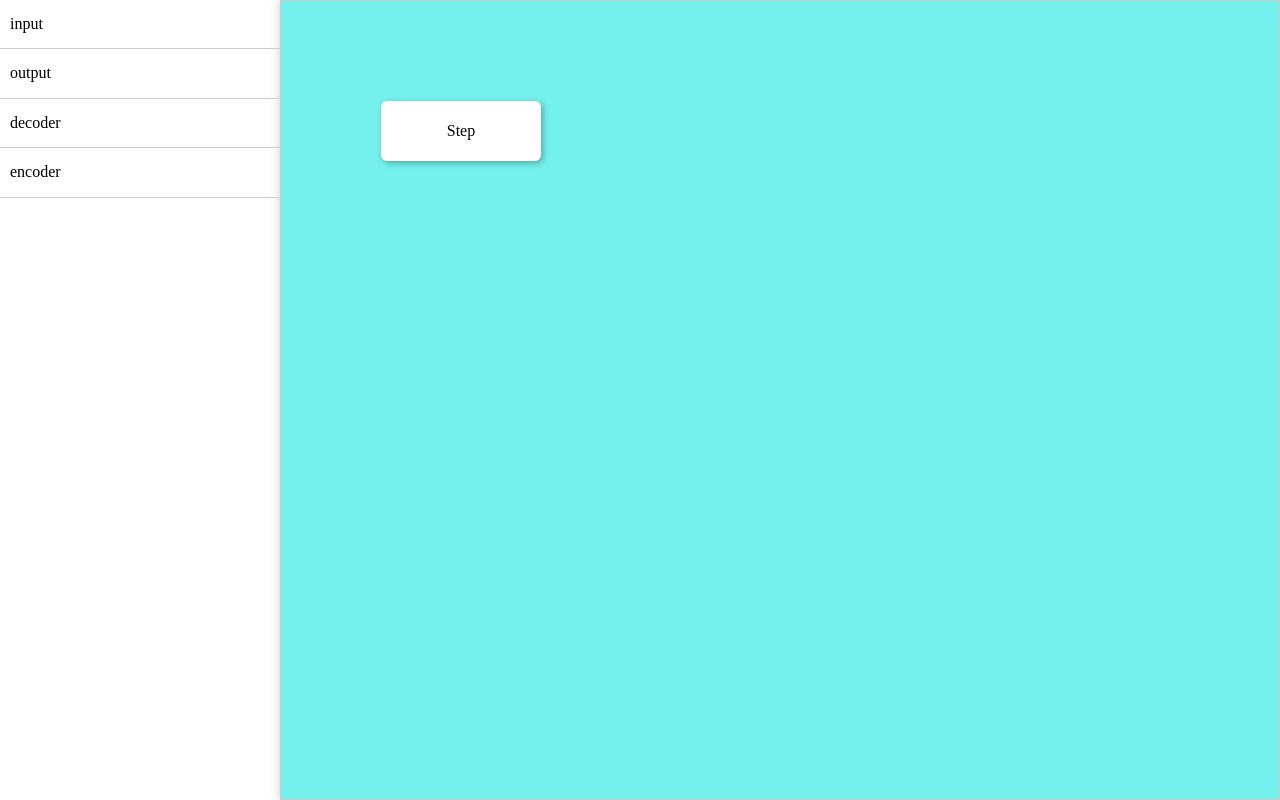
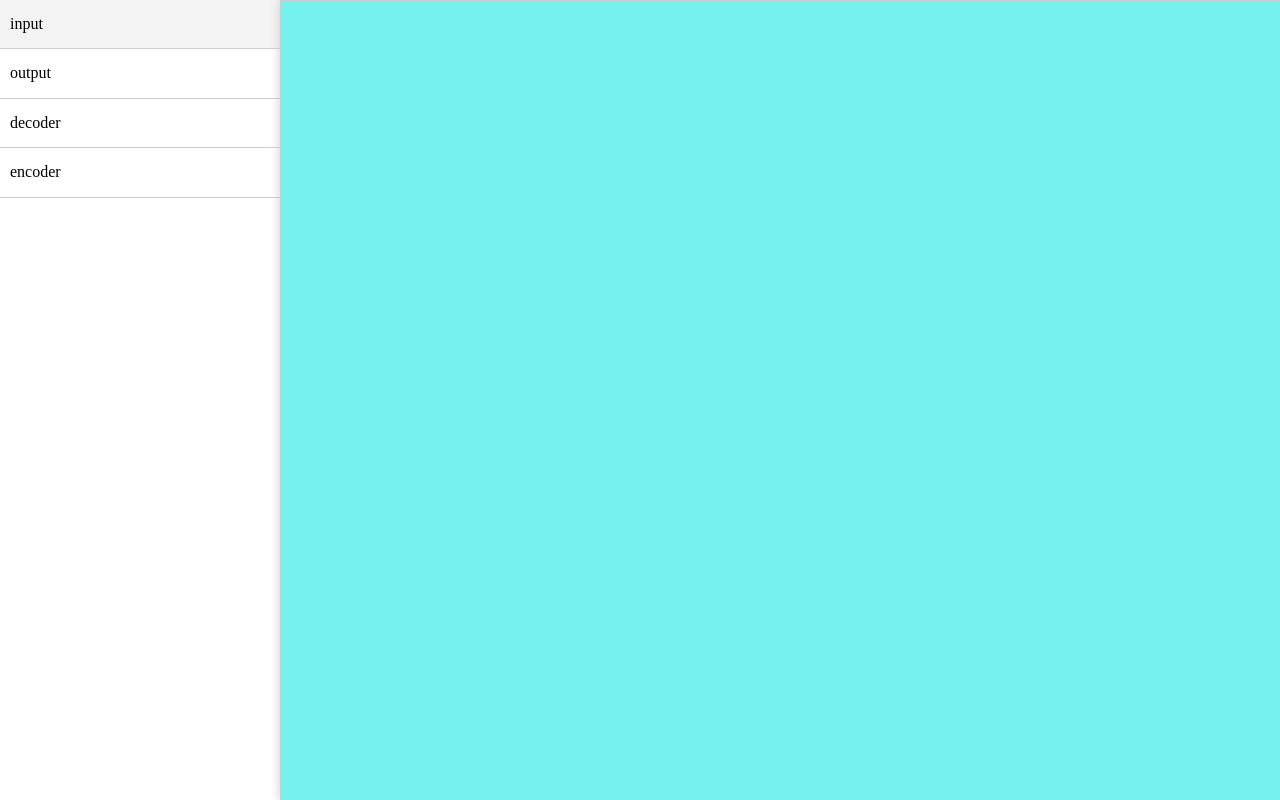
Before and after one commit to AMBase/your-manager-frontend-react, a React (Vite) app: page / in a window 1280 px wide. Built offline with nearby package versions, Linux system fonts and the light colour scheme.

Commit message:
refactor: component Wrap

```diff
--- a/src/App.css
+++ b/src/App.css
@@ -49,6 +49,8 @@ body {
   box-sizing: border-box;
   box-shadow: 0 0 10px #cccccc;
   margin: auto;
+
+  overflow: hidden;
 }
 
 .inner {
--- a/src/App.tsx
+++ b/src/App.tsx
@@ -1,5 +1,7 @@
 import './App.css';
 import React, {useState} from 'react';
+import Wrap from './Wrap';
+
 
 // import logo from './logo.svg';
 
@@ -56,6 +58,9 @@ function App(): React.JSX.Element {
 
         e.preventDefault();
 
+        console.log(e);
+
+
         e.deltaY < 0 ? zoomIn() : zoomOut();
     }
 
@@ -82,29 +87,19 @@ function App(): React.JSX.Element {
         </div>
     );
 
-    const styles = {
-        transform: `translate(${translate.x}px, ${translate.y}px) scale(${scale})`
-    }
-
     return (
         <div className="app">
             <div className="actions">{actionList}</div>
 
-            <div className="wrap">
-                <div className="inner"
-                     style={styles}
-                     onMouseUp={onMouseUp}
-                     onMouseMove={onMouseMove}
-                     onMouseDown={onMouseDown}
-                     onWheel={onWheel}
-                >
-
-                    <div className="step">
-                        <div className="step-text">Step</div>
-                    </div>
-
-                </div>
-            </div>
+            <Wrap
+                scale={scale}
+                translate={translate}
+                onMouseUp={onMouseUp}
+                onMouseMove={onMouseMove}
+                onMouseDown={onMouseDown}
+                onWheel={onWheel}
+            >
+            </Wrap>
         </div>
     );
 }
--- a/src/Wrap/Wrap.tsx
+++ b/src/Wrap/Wrap.tsx
@@ -1,5 +1,4 @@
-import './App.css';
-import React, {useState} from 'react';
+import React, { FC } from 'react';
 
 
 interface WrapProps {
@@ -12,27 +11,24 @@ interface WrapProps {
     onMouseMove: React.MouseEventHandler,
     onMouseDown: React.MouseEventHandler,
     onWheel: React.WheelEventHandler,
+    children?: React.ReactNode,
 }
 
-const Wrap: React.JSX.Element = ({scale, translate, onMouseUp, onMouseMove, onMouseDown, onWheel}: WrapProps) => {
+const Wrap: FC<WrapProps> = (props: WrapProps) => {
+    const { translate, scale, onMouseUp, onMouseMove, onMouseDown, onWheel } = props;
     const styles = {
         transform: `translate(${translate.x}px, ${translate.y}px) scale(${scale})`
     }
 
     return (
-        <div className="wrap">
-            <div className="inner"
-                 style={styles}
-                 onMouseUp={onMouseUp}
-                 onMouseMove={onMouseMove}
-                 onMouseDown={onMouseDown}
-                 onWheel={onWheel}
-            >
-
-                <div className="step">
-                    <div className="step-text">Step</div>
-                </div>
-
+        <div className="wrap"
+             onMouseUp={onMouseUp}
+             onMouseMove={onMouseMove}
+             onMouseDown={onMouseDown}
+             onWheel={onWheel}
+        >
+            <div className="inner" style={styles}>
+                {props.children}
             </div>
         </div>
     );
--- a/src/Wrap/index.ts
+++ b/src/Wrap/index.ts
@@ -1 +1,3 @@
-export * from "./Wrap";
+import Wrap from "./Wrap";
+
+export default Wrap;
```
